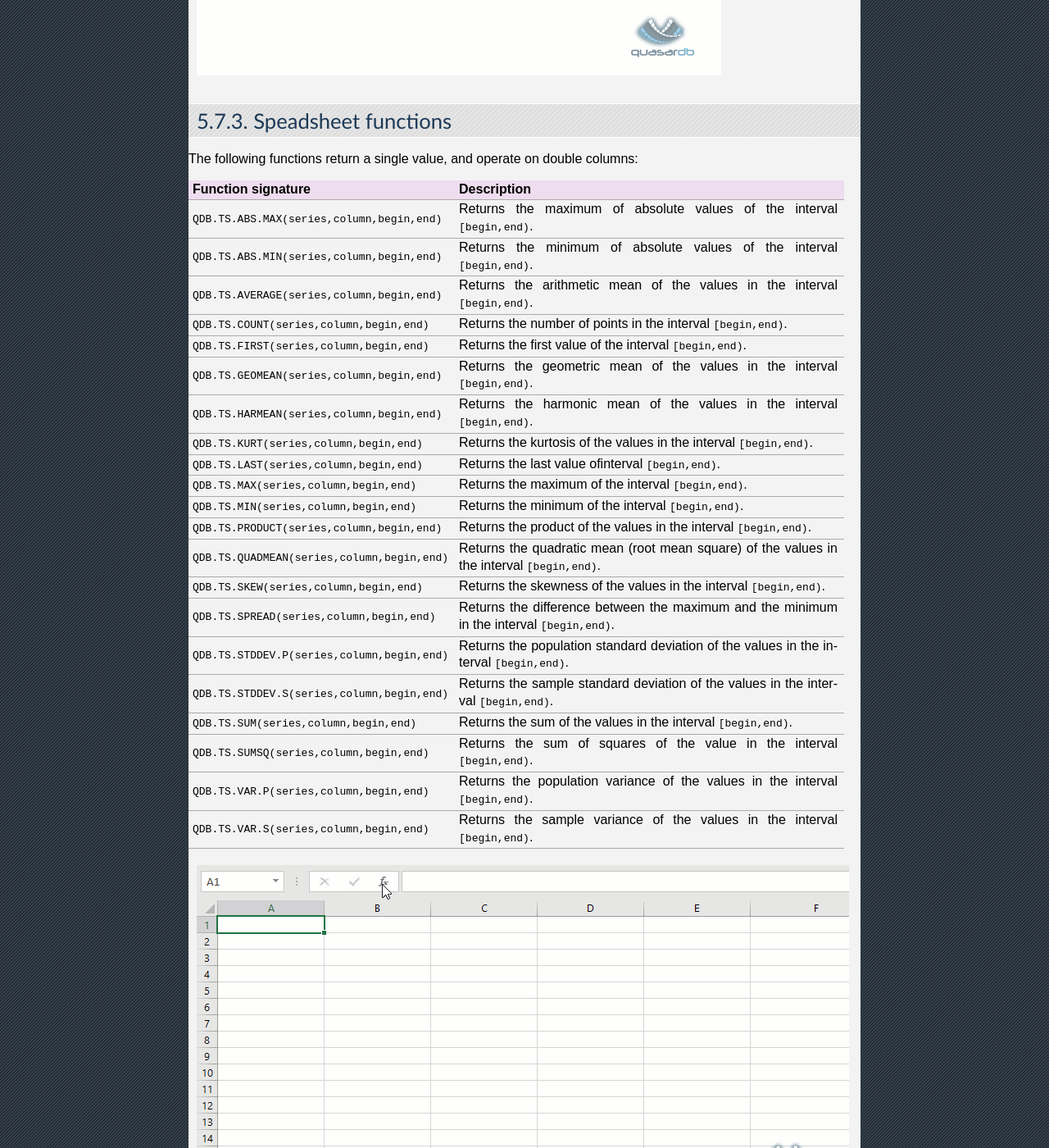
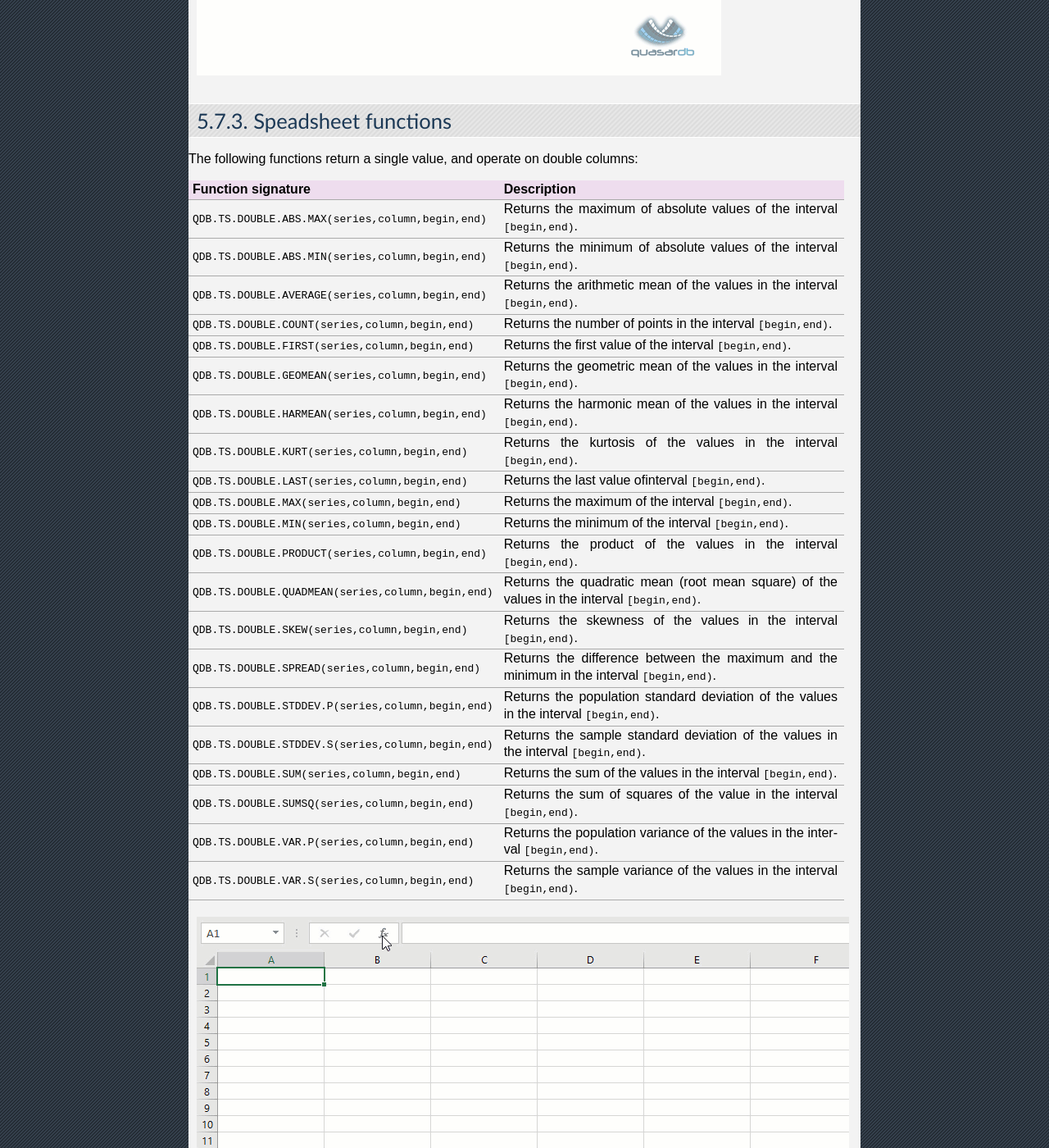
Before and after one commit to iltommi/qdb-documentation, a Sphinx documentation site: the page built from source/reference/qdb_excel.rst, in a window 1280 px wide and 1400 px high, scrolled down 1001 px. Shown: the whole window at 82% size. Built offline with Sphinx 7.4.7, drawn with Linux system fonts in a browser that asks for light colours.

Commit message:
[Excel] Fix function names.

```diff
--- a/source/reference/qdb_excel.rst
+++ b/source/reference/qdb_excel.rst
@@ -33,51 +33,51 @@ Speadsheet functions
 
 The following functions return a single value, and operate on double columns:
 
-+--------------------------------------------------+-------------------------------------------------------------------------------------------------------+
-| Function signature                               | Description                                                                                           |
-+==================================================+=======================================================================================================+
-| ``QDB.TS.ABS.MAX(series,column,begin,end)``      | Returns the maximum of absolute values of the interval ``[begin,end)``.                               |
-+--------------------------------------------------+-------------------------------------------------------------------------------------------------------+
-| ``QDB.TS.ABS.MIN(series,column,begin,end)``      | Returns the minimum of absolute values of the interval ``[begin,end)``.                               |
-+--------------------------------------------------+-------------------------------------------------------------------------------------------------------+
-| ``QDB.TS.AVERAGE(series,column,begin,end)``      | Returns the arithmetic mean of the values in the interval ``[begin,end)``.                            |
-+--------------------------------------------------+-------------------------------------------------------------------------------------------------------+
-| ``QDB.TS.COUNT(series,column,begin,end)``        | Returns the number of points in the interval ``[begin,end)``.                                         |
-+--------------------------------------------------+-------------------------------------------------------------------------------------------------------+
-| ``QDB.TS.FIRST(series,column,begin,end)``        | Returns the first value of the interval ``[begin,end)``.                                              |
-+--------------------------------------------------+-------------------------------------------------------------------------------------------------------+
-| ``QDB.TS.GEOMEAN(series,column,begin,end)``      | Returns the geometric mean of the values in the interval ``[begin,end)``.                             |
-+--------------------------------------------------+-------------------------------------------------------------------------------------------------------+
-| ``QDB.TS.HARMEAN(series,column,begin,end)``      | Returns the harmonic mean of the values in the interval ``[begin,end)``.                              |
-+--------------------------------------------------+-------------------------------------------------------------------------------------------------------+
-| ``QDB.TS.KURT(series,column,begin,end)``         | Returns the kurtosis of the values in the interval ``[begin,end)``.                                   |
-+--------------------------------------------------+-------------------------------------------------------------------------------------------------------+
-| ``QDB.TS.LAST(series,column,begin,end)``         | Returns the last value ofinterval ``[begin,end)``.                                                    |
-+--------------------------------------------------+-------------------------------------------------------------------------------------------------------+
-| ``QDB.TS.MAX(series,column,begin,end)``          | Returns the maximum of the interval ``[begin,end)``.                                                  |
-+--------------------------------------------------+-------------------------------------------------------------------------------------------------------+
-| ``QDB.TS.MIN(series,column,begin,end)``          | Returns the minimum of the interval ``[begin,end)``.                                                  |
-+--------------------------------------------------+-------------------------------------------------------------------------------------------------------+
-| ``QDB.TS.PRODUCT(series,column,begin,end)``      | Returns the product of the values in the interval ``[begin,end)``.                                    |
-+--------------------------------------------------+-------------------------------------------------------------------------------------------------------+
-| ``QDB.TS.QUADMEAN(series,column,begin,end)``     | Returns the quadratic mean (root mean square) of the values in the interval ``[begin,end)``.          |
-+--------------------------------------------------+-------------------------------------------------------------------------------------------------------+
-| ``QDB.TS.SKEW(series,column,begin,end)``         | Returns the skewness of the values in the interval ``[begin,end)``.                                   |
-+--------------------------------------------------+-------------------------------------------------------------------------------------------------------+
-| ``QDB.TS.SPREAD(series,column,begin,end)``       | Returns the difference between the maximum and the minimum in the interval ``[begin,end)``.           |
-+--------------------------------------------------+-------------------------------------------------------------------------------------------------------+
-| ``QDB.TS.STDDEV.P(series,column,begin,end)``     | Returns the population standard deviation of the values in the interval ``[begin,end)``.              |
-+--------------------------------------------------+-------------------------------------------------------------------------------------------------------+
-| ``QDB.TS.STDDEV.S(series,column,begin,end)``     | Returns the sample standard deviation of the values in the interval ``[begin,end)``.                  |
-+--------------------------------------------------+-------------------------------------------------------------------------------------------------------+
-| ``QDB.TS.SUM(series,column,begin,end)``          | Returns the sum of the values in the interval ``[begin,end)``.                                        |
-+--------------------------------------------------+-------------------------------------------------------------------------------------------------------+
-| ``QDB.TS.SUMSQ(series,column,begin,end)``        | Returns the sum of squares of the value in the interval ``[begin,end)``.                              |
-+--------------------------------------------------+-------------------------------------------------------------------------------------------------------+
-| ``QDB.TS.VAR.P(series,column,begin,end)``        | Returns the population variance of the values in the interval ``[begin,end)``.                        |
-+--------------------------------------------------+-------------------------------------------------------------------------------------------------------+
-| ``QDB.TS.VAR.S(series,column,begin,end)``        | Returns the sample variance of the values in the interval ``[begin,end)``.                            |
-+--------------------------------------------------+-------------------------------------------------------------------------------------------------------+
++---------------------------------------------------------+-------------------------------------------------------------------------------------------------------+
+| Function signature                                      | Description                                                                                           |
++=========================================================+=======================================================================================================+
+| ``QDB.TS.DOUBLE.ABS.MAX(series,column,begin,end)``      | Returns the maximum of absolute values of the interval ``[begin,end)``.                               |
++---------------------------------------------------------+-------------------------------------------------------------------------------------------------------+
+| ``QDB.TS.DOUBLE.ABS.MIN(series,column,begin,end)``      | Returns the minimum of absolute values of the interval ``[begin,end)``.                               |
++---------------------------------------------------------+-------------------------------------------------------------------------------------------------------+
+| ``QDB.TS.DOUBLE.AVERAGE(series,column,begin,end)``      | Returns the arithmetic mean of the values in the interval ``[begin,end)``.                            |
++---------------------------------------------------------+-------------------------------------------------------------------------------------------------------+
+| ``QDB.TS.DOUBLE.COUNT(series,column,begin,end)``        | Returns the number of points in the interval ``[begin,end)``.                                         |
++---------------------------------------------------------+-------------------------------------------------------------------------------------------------------+
+| ``QDB.TS.DOUBLE.FIRST(series,column,begin,end)``        | Returns the first value of the interval ``[begin,end)``.                                              |
++---------------------------------------------------------+-------------------------------------------------------------------------------------------------------+
+| ``QDB.TS.DOUBLE.GEOMEAN(series,column,begin,end)``      | Returns the geometric mean of the values in the interval ``[begin,end)``.                             |
++---------------------------------------------------------+-------------------------------------------------------------------------------------------------------+
+| ``QDB.TS.DOUBLE.HARMEAN(series,column,begin,end)``      | Returns the harmonic mean of the values in the interval ``[begin,end)``.                              |
++---------------------------------------------------------+-------------------------------------------------------------------------------------------------------+
+| ``QDB.TS.DOUBLE.KURT(series,column,begin,end)``         | Returns the kurtosis of the values in the interval ``[begin,end)``.                                   |
++---------------------------------------------------------+-------------------------------------------------------------------------------------------------------+
+| ``QDB.TS.DOUBLE.LAST(series,column,begin,end)``         | Returns the last value ofinterval ``[begin,end)``.                                                    |
++---------------------------------------------------------+-------------------------------------------------------------------------------------------------------+
+| ``QDB.TS.DOUBLE.MAX(series,column,begin,end)``          | Returns the maximum of the interval ``[begin,end)``.                                                  |
++---------------------------------------------------------+-------------------------------------------------------------------------------------------------------+
+| ``QDB.TS.DOUBLE.MIN(series,column,begin,end)``          | Returns the minimum of the interval ``[begin,end)``.                                                  |
++---------------------------------------------------------+-------------------------------------------------------------------------------------------------------+
+| ``QDB.TS.DOUBLE.PRODUCT(series,column,begin,end)``      | Returns the product of the values in the interval ``[begin,end)``.                                    |
++---------------------------------------------------------+-------------------------------------------------------------------------------------------------------+
+| ``QDB.TS.DOUBLE.QUADMEAN(series,column,begin,end)``     | Returns the quadratic mean (root mean square) of the values in the interval ``[begin,end)``.          |
++---------------------------------------------------------+-------------------------------------------------------------------------------------------------------+
+| ``QDB.TS.DOUBLE.SKEW(series,column,begin,end)``         | Returns the skewness of the values in the interval ``[begin,end)``.                                   |
++---------------------------------------------------------+-------------------------------------------------------------------------------------------------------+
+| ``QDB.TS.DOUBLE.SPREAD(series,column,begin,end)``       | Returns the difference between the maximum and the minimum in the interval ``[begin,end)``.           |
++---------------------------------------------------------+-------------------------------------------------------------------------------------------------------+
+| ``QDB.TS.DOUBLE.STDDEV.P(series,column,begin,end)``     | Returns the population standard deviation of the values in the interval ``[begin,end)``.              |
++---------------------------------------------------------+-------------------------------------------------------------------------------------------------------+
+| ``QDB.TS.DOUBLE.STDDEV.S(series,column,begin,end)``     | Returns the sample standard deviation of the values in the interval ``[begin,end)``.                  |
++---------------------------------------------------------+-------------------------------------------------------------------------------------------------------+
+| ``QDB.TS.DOUBLE.SUM(series,column,begin,end)``          | Returns the sum of the values in the interval ``[begin,end)``.                                        |
++---------------------------------------------------------+-------------------------------------------------------------------------------------------------------+
+| ``QDB.TS.DOUBLE.SUMSQ(series,column,begin,end)``        | Returns the sum of squares of the value in the interval ``[begin,end)``.                              |
++---------------------------------------------------------+-------------------------------------------------------------------------------------------------------+
+| ``QDB.TS.DOUBLE.VAR.P(series,column,begin,end)``        | Returns the population variance of the values in the interval ``[begin,end)``.                        |
++---------------------------------------------------------+-------------------------------------------------------------------------------------------------------+
+| ``QDB.TS.DOUBLE.VAR.S(series,column,begin,end)``        | Returns the sample variance of the values in the interval ``[begin,end)``.                            |
++---------------------------------------------------------+-------------------------------------------------------------------------------------------------------+
 
 .. image:: qdb_excel_sum.gif
 
```
